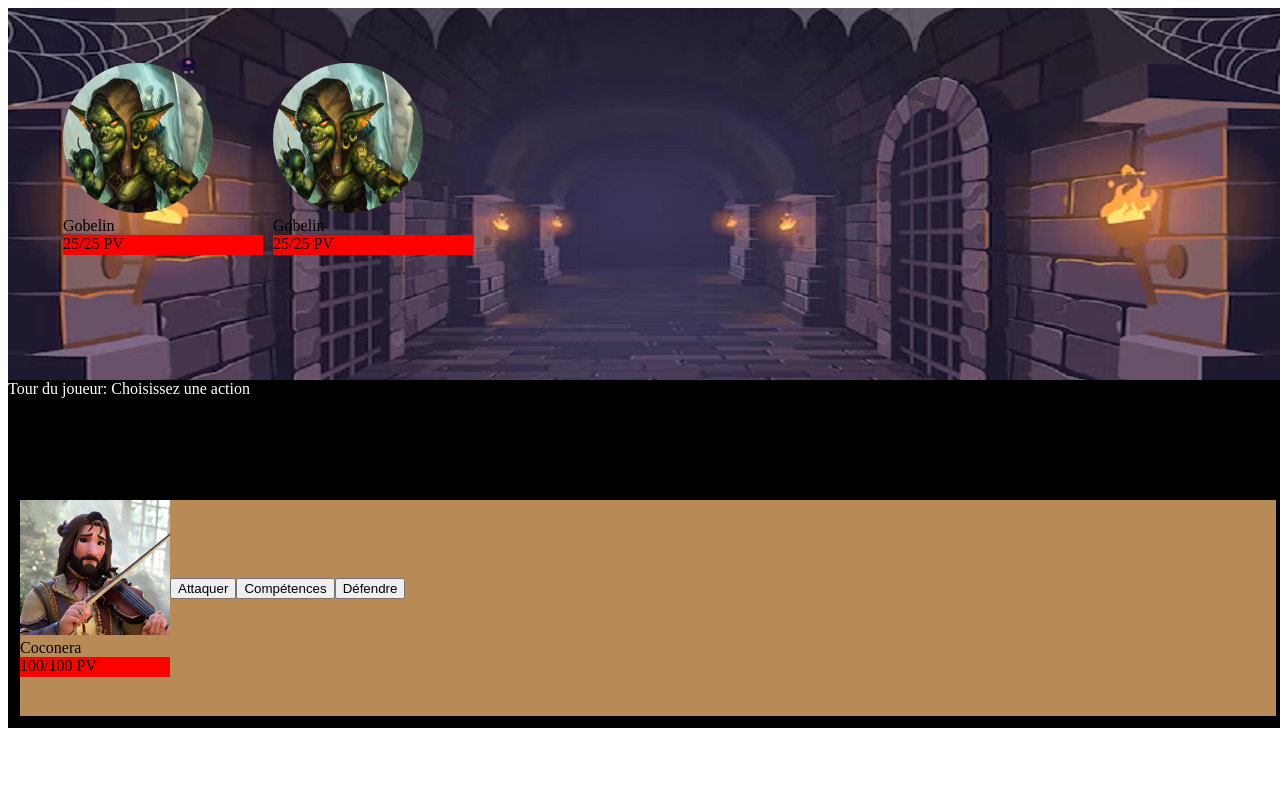
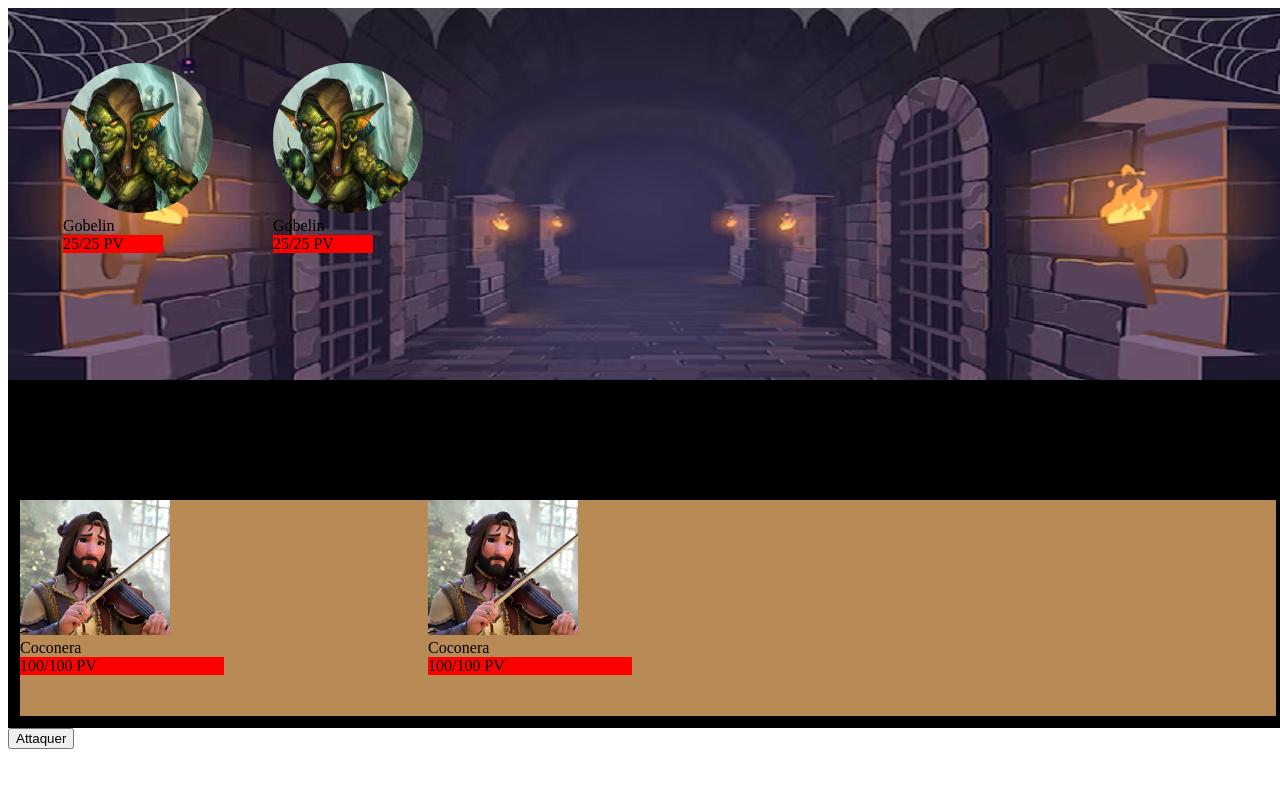
Before and after one commit to loupsenizergues/react-battle, a React (Vite) app: page / in a window 1280 px wide. Both pictures are taken after a click on the button "Nouveau combat". Shown: the top 788 px of the page. Built offline with nearby package versions, Linux system fonts and the light colour scheme.

Commit message:
Changes in the structure of the project, factorisation.

```diff
--- a/src/App.css
+++ b/src/App.css
@@ -33,7 +33,7 @@
     position: absolute;
     top: 380px;
     width: 1280px;
-    height: 120px;
+    height: 108px;
     overflow-y: auto;
     background-color: black;
     color: white;
@@ -52,14 +52,21 @@
     padding: 12px;
     display: flex;
     align-items: center;
+    .avatar:hover {outline: 5px ridge yellow;}
+}
+
+.playerInfos {
+    width: 408px;
 }
 
 .enemyDiv {
     padding: 50px;
     display: flex;
-    .avatar {height: 150px; width: 150px; border-radius: 50%;}
 }
+
 .enemyInfos {
     width: 200px;
     padding: 5px;
+    .avatar {height: 150px; width: 150px; border-radius: 50%;}
+    .avatar:hover {outline: 5px ridge yellow;}
 }
--- a/src/App.jsx
+++ b/src/App.jsx
@@ -12,7 +12,7 @@ function App() {
 
       {mode === 'start' && <StartMenu startClick={() => setMode('battle')}/>}
 
-      {mode === 'battle' && <Battle playerStats={variables.coconera} enemyTeam={variables.enemyTeam}/>}
+      {mode === 'battle' && <Battle playerTeam={variables.playerTeam} enemyTeam={variables.enemyTeam}/>}
 
     </div>
 }
--- a/src/Battle.jsx
+++ b/src/Battle.jsx
@@ -1,85 +1,40 @@
 import { useState,useRef,useEffect } from 'react';
+import {Console, Enemies, Players, useInitializeHealthValues} from './BattleTools.jsx'
 
-function Bar ({value, valueMax, label, height=20, color='red'}) {
+// const useBattleSequence = ()
 
-    var percentage = (value/valueMax) * 100;
-    if (value<=0) {percentage=0}
-    const barStyle = {
-        width: `${percentage}%`,
-        height: 20,
-        background: 'red',
-      }
+export function Battle({playerTeam, enemyTeam}) {
 
-    return <div>
-        <div style={barStyle}>{value}/{valueMax} {label}</div>
-    </div>
-}
-
-export function Battle({playerStats, enemyTeam}) {
-    const consoleRef = useRef()
+    //WHAT MANAGES TEXT CONSOLE............................................
     const [consoleMessages, setConsoleMessages] = useState([])
     const addMessageToConsole = (message) => {setConsoleMessages(consoleMessages.concat(message))}
 
-    useEffect(() => {
-        if (consoleRef.current) {
-            consoleRef.current.scrollTop = consoleRef.current.scrollHeight;
-          }
-    }, [consoleMessages])
+    //.....................................................................
 
-    const [player, setPlayer] = useState(playerStats)
-
+    const [players, setPlayers] = useState(playerTeam)
     const [enemies, setEnemies] = useState(enemyTeam)
 
-    const [turnState, setTurnState] = useState('playerTurn')
-    const [playerChoice, setPlayerChoice] = useState('')
+    //INITIALIZING HEALTH FOR ALL CHARACTERS IN BATTLE...............
 
-    const simpleAttack= () => {
-        var newHealth=enemies[0].health - 10
-        enemies[0] = {...enemies[0], health: newHealth}
-        setEnemies(enemies)}
+    const {playersHealthsArray, enemiesHealthsArray} = useInitializeHealthValues(players, enemies)
+    const [playersHealths, setPlayersHealths] = useState(playersHealthsArray)
+    const [enemiesHealths, setEnemiesHealths] = useState(enemiesHealthsArray)
 
-    useEffect(() => {
-        if (turnState === 'playerTurn') {
-            addMessageToConsole('Tour du joueur: Choisissez une action')
-        }
-    }, [turnState])
+    //Ordre du combat : on sélectionne les actions pour tous les personnages joueurs,
+    //puis le tour se déroule. L'ordre de jeu est en fonction de l'agilité des personnages.
 
-    useEffect(() => {
-        if (playerChoice === 'simpleAttack') {
-            simpleAttack()
-            addMessageToConsole('attack')
-            setPlayerChoice('')}
-        }, [playerChoice])
 
     return <div className='battleZone'>
-        <div className='dungeonDiv'>
-            <div className='enemyDiv'>
-                {enemies.map((enemy,index) =>
-                    <div className='enemyInfos' key={index}>
-                        <img className='avatar' src={enemy.img}/>
-                        <div>{enemy.name}</div>
-                        <Bar value={enemy.health} valueMax={enemy.healthMax} label='PV'/>
-                    </div>)}
-            </div>
+
+        <Enemies enemies={enemies} enemiesHealths={enemiesHealths}/>
+
+        <Console consoleMessages={consoleMessages}/>
+
+        <Players players={players} playersHealths={playersHealths}/>
+
+        <div className='playerMenu'>
+            <button onClick={() => {addMessageToConsole('prout')
+                                    enemiesHealths[0]-=10
+                                    setEnemiesHealths(enemiesHealths)}}>Attaquer</button>
         </div>
-        <div className='console' ref={consoleRef}>
-            {consoleMessages.map((msg,index) =>
-                <div key={index}>{msg}</div>)}
-        </div>
-        <div className='bottomPanel'>
-            <div className='playerDiv'>
-                <div className='playerInfos'>
-                    <img src={player.img}/>
-                    <div>{player.name}</div>
-                    <Bar value={player.health} valueMax={player.healthMax} label='PV'/>
-                </div>
-
-                <div className='playerMenu'>
-                    <button onClick={() => setPlayerChoice('simpleAttack')}>Attaquer</button>
-                    <button>Compétences</button>
-                    <button>Défendre</button>
-                </div>
-            </div>
-        </div>
-    </div>
-    }
+        </div>}
--- /dev/null
+++ b/src/BattleTools.jsx
@@ -0,0 +1,70 @@
+import { useState,useRef,useEffect } from 'react';
+
+export function Bar ({value, valueMax, label, height=20, widthMultiplicator=1, color='red'}) {
+
+    var percentage = (value/valueMax) * 100;
+    if (value<=0) {percentage=0}
+    const barStyle = {
+        width: `${percentage * widthMultiplicator}%`,
+        height: {height},
+        background: 'red',
+      }
+
+    return <div>
+        <div style={barStyle}>{value}/{valueMax} {label}</div>
+    </div>
+}
+
+export function Console({consoleMessages}) {
+    const consoleRef = useRef()
+
+    useEffect(() => {
+        if (consoleRef.current) {
+            consoleRef.current.scrollTop = consoleRef.current.scrollHeight;
+          }
+    }, [consoleMessages])
+
+    return <div className='console' ref={consoleRef}>
+    {consoleMessages.map((msg, index) => (
+      <div key={index}>{msg}</div>
+    ))}</div>
+}
+
+export function Enemies({enemies, enemiesHealths}) {
+    return <div className='dungeonDiv'>
+                <div className='enemyDiv'>
+                        {enemies.map((enemy,index) =>
+                        <Enemy enemy={enemy} enemyHealth={enemiesHealths[index]} index={index}/>)}</div>
+                </div>}
+
+export function Players({players, playersHealths}) {
+    return <div className='bottomPanel'>
+               <div className='playerDiv'>
+                    {players.map((player,index) =>
+                    <Player player={player} playerHealth={playersHealths[index]} index={index}/>)}
+                </div>
+            </div>}
+
+function Player({player, playerHealth, index}) {
+    return <div className='playerInfos' key={index}>
+    <img className='avatar' src={player.img}/>
+    <div>{player.name}</div>
+    <Bar value={playerHealth} valueMax={player.healthMax} widthMultiplicator={0.5} label='PV'/>
+</div>
+}
+
+function Enemy ({enemy, enemyHealth, index}) {
+    return <div className={'enemyInfos'} key={index}>
+    <img className={'avatar'} src={enemy.img} />
+    <div>{enemy.name}</div>
+    <Bar value={enemyHealth} valueMax={enemy.healthMax} widthMultiplicator={0.5} label='PV'/>
+</div>
+}
+
+export function useInitializeHealthValues (players,enemies) {
+    var playersHealthsArray = []
+    players.forEach((player) => playersHealthsArray.push(player.healthMax))
+    var enemiesHealthsArray = []
+    enemies.forEach((enemy) => enemiesHealthsArray.push(enemy.healthMax))
+    return {playersHealthsArray, enemiesHealthsArray}
+}
--- a/src/variables.jsx
+++ b/src/variables.jsx
@@ -1,4 +1,5 @@
-export var coconera={name:'Coconera', healthMax: 100, health: 100, img:'./src/assets/images/avatars/Coconera.png'}
-export var goblin={name:'Gobelin', healthMax: 25, health: 25, img:'./src/assets/images/avatars/Gobelin.png'}
+export var coconera={name:'Coconera', healthMax: 100, strength: 10, agility: 10, img:'./src/assets/images/avatars/Coconera.png'}
+export var goblin={name:'Gobelin', healthMax: 25, strength: 10, agility: 10, img:'./src/assets/images/avatars/Gobelin.png'}
 
 export var enemyTeam=[goblin, goblin]
+export var playerTeam=[coconera, coconera]
```
